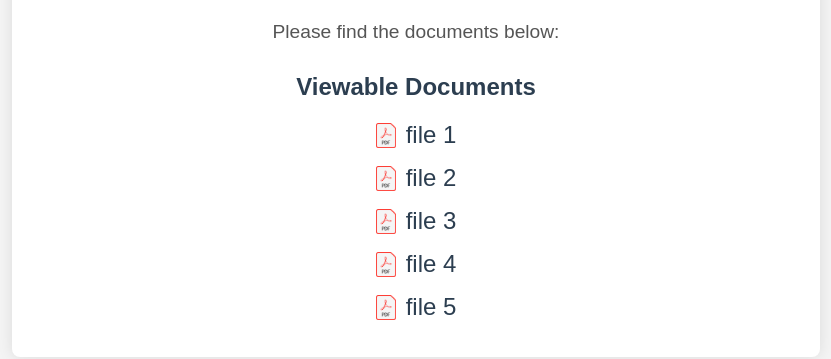
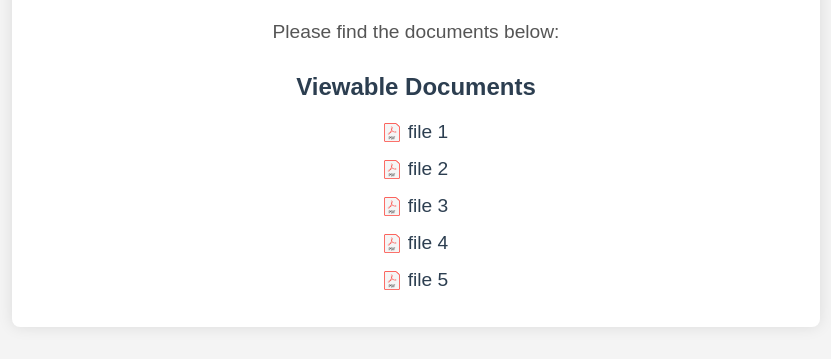
Before and after one commit to tchpv/attachments, a plain HTML site: page index.html in a window 1280 px wide. Shown: the part 179-538 px from the top of the page, without its empty margins (224-1055 px from the left). Drawn offline with Linux system fonts and the light colour scheme.

Commit message:
Update styles.css

```diff
--- a/styles.css
+++ b/styles.css
@@ -55,7 +55,6 @@ p {
 }
 
 .pdf-link {
-    font-size: 24px;
     color: #2c3e50;
     text-decoration: none;
     display: flex;
@@ -63,9 +62,9 @@ p {
 }
 
 .pdf-icon {
-    width: 20px; /* Adjust the size of the icon to fit better with the text */
+    width: 16px; /* Further reduced size of the icon */
     height: auto;
-    margin-right: 10px;
+    margin-right: 8px; /* Slightly reduced margin to fit text better */
 }
 
 .pdf-link:hover {
```
